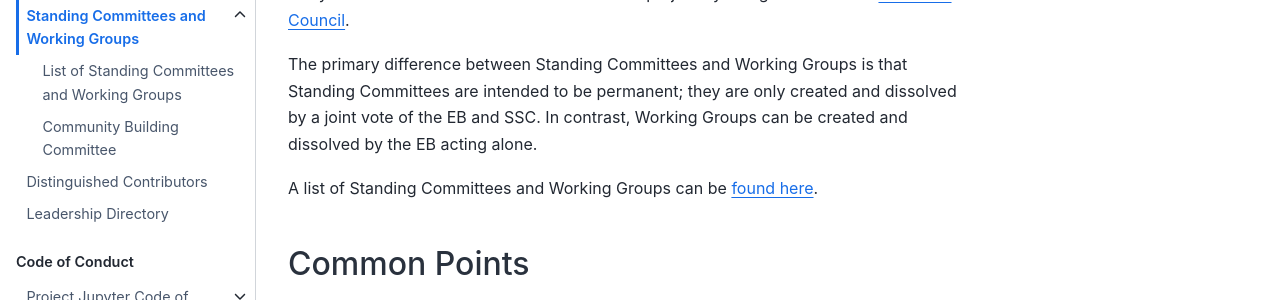
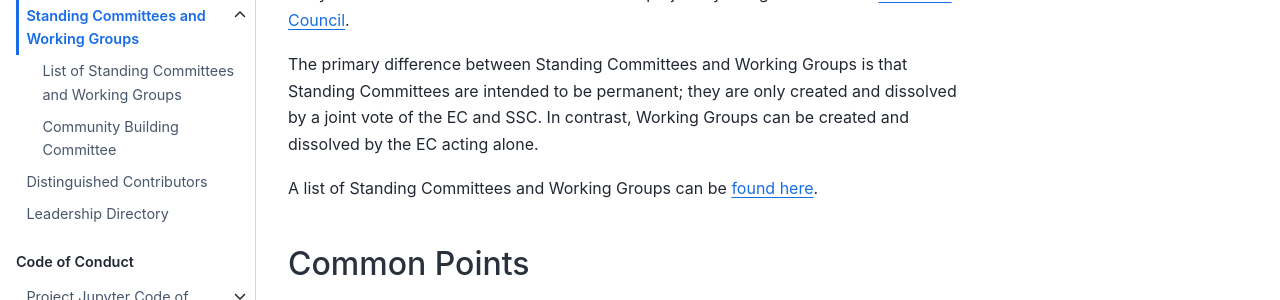
Before and after one commit to jupyter/governance, a Jupyter Book: the page built from standing_committees_and_working_groups.md, in a window 1280 px wide and 1400 px high. Shown: the part 387-687 px from the top of the window. Built offline with Jupyter Book 1.0.4 settings and Sphinx 7.4.7 and the Sphinx Book theme 1.1.4, drawn with Linux system fonts in a browser that asks for light colours; pages that are not in the unit, such as notebooks, are missing from menus; some of the changed text lies outside the part shown.

Commit message:
EB -> EC

```diff
--- a/standing_committees_and_working_groups.md
+++ b/standing_committees_and_working_groups.md
@@ -4,7 +4,7 @@
 
 In addition to the software work on Jupyter that is coordinated through the [Software Steering Council](software_steering_council.md) (SSC), much of the project’s work expands beyond software. Examples include code of conduct incident response, diversity and inclusion, operations, legal, fundraising, events, community, and marketing. Standing Committees and Working Groups carry out this non-software related work of the project by delegation from the [Executive Council](executive_council).
 
-The primary difference between Standing Committees and Working Groups is that Standing Committees are intended to be permanent; they are only created and dissolved by a joint vote of the EB and SSC. In contrast, Working Groups can be created and dissolved by the EB acting alone.
+The primary difference between Standing Committees and Working Groups is that Standing Committees are intended to be permanent; they are only created and dissolved by a joint vote of the EC and SSC. In contrast, Working Groups can be created and dissolved by the EC acting alone.
 
 A list of Standing Committees and Working Groups can be [found here](list_of_standing_committees_and_working_groups.md).
 
@@ -18,20 +18,20 @@
 - Have charters that define their scope and purpose. Within those charters, they are free to make decisions autonomously.
 - Carry out their functions in a manner that is as open and transparent as possible given the unique dimensions of their charter.
 - Maintain a public GitHub repository with basic information (council members, charter, public meetings, SSC representative, etc.) for purposes of transparency and consistency.
-- Optionally, the EB may nominate certain Working Groups or Standing Committees to have a representative on the SSC. Once approved by the SSC to have a representative on the SSC, the Working Group or Standing Committee will elect and maintain their representative to the SSC using the Decision-Making Guide.
+- Optionally, the EC may nominate certain Working Groups or Standing Committees to have a representative on the SSC. Once approved by the SSC to have a representative on the SSC, the Working Group or Standing Committee will elect and maintain their representative to the SSC using the Decision-Making Guide.
 
 ## Standing Committees
 
 Standing Committees have the following unique properties:
 
-- Standing Committees focus on areas critical to the governance of the project and thus are established and dissolved by joint decisions of the SSC and EB.
-- Changes to the charters of Standing Committees are approved by joint decisions of the SSC and EB.
+- Standing Committees focus on areas critical to the governance of the project and thus are established and dissolved by joint decisions of the SSC and EC.
+- Changes to the charters of Standing Committees are approved by joint decisions of the SSC and EC.
 - The EB is responsible for ensuring the Standing Committees are appropriately resourced at all times.
 
 ## Working Groups
 
 Working Groups have the following unique properties:
 
-- Working Groups are established and dissolved by decisions of EB.
-- Changes to the charters of Working Groups are approved by the EB.
+- Working Groups are established and dissolved by decisions of EC.
+- Changes to the charters of Working Groups are approved by the EC.
 - Working Groups, by default, do not have representatives on the SSC.
```
